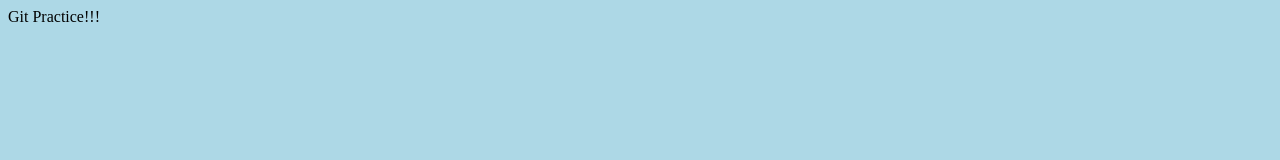
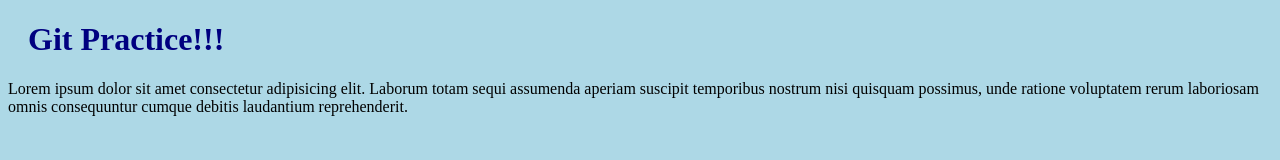
Before and after one commit to Niwant/Trial, a plain HTML site: page index.html in a window 1280 px wide. Drawn offline with Linux system fonts and the light colour scheme.

Commit message:
update without stage

```diff
--- a/index.html
+++ b/index.html
@@ -8,6 +8,7 @@
     <link rel="stylesheet" href="index.css">
 </head>
 <body>
-    Git Practice!!!
+    <h1>Git Practice!!!</h1>
+    <p>Lorem ipsum dolor sit amet consectetur adipisicing elit. Laborum totam sequi assumenda aperiam suscipit temporibus nostrum nisi quisquam possimus, unde ratione voluptatem rerum laboriosam omnis consequuntur cumque debitis laudantium reprehenderit.</p>
 </body>
 </html>
```
